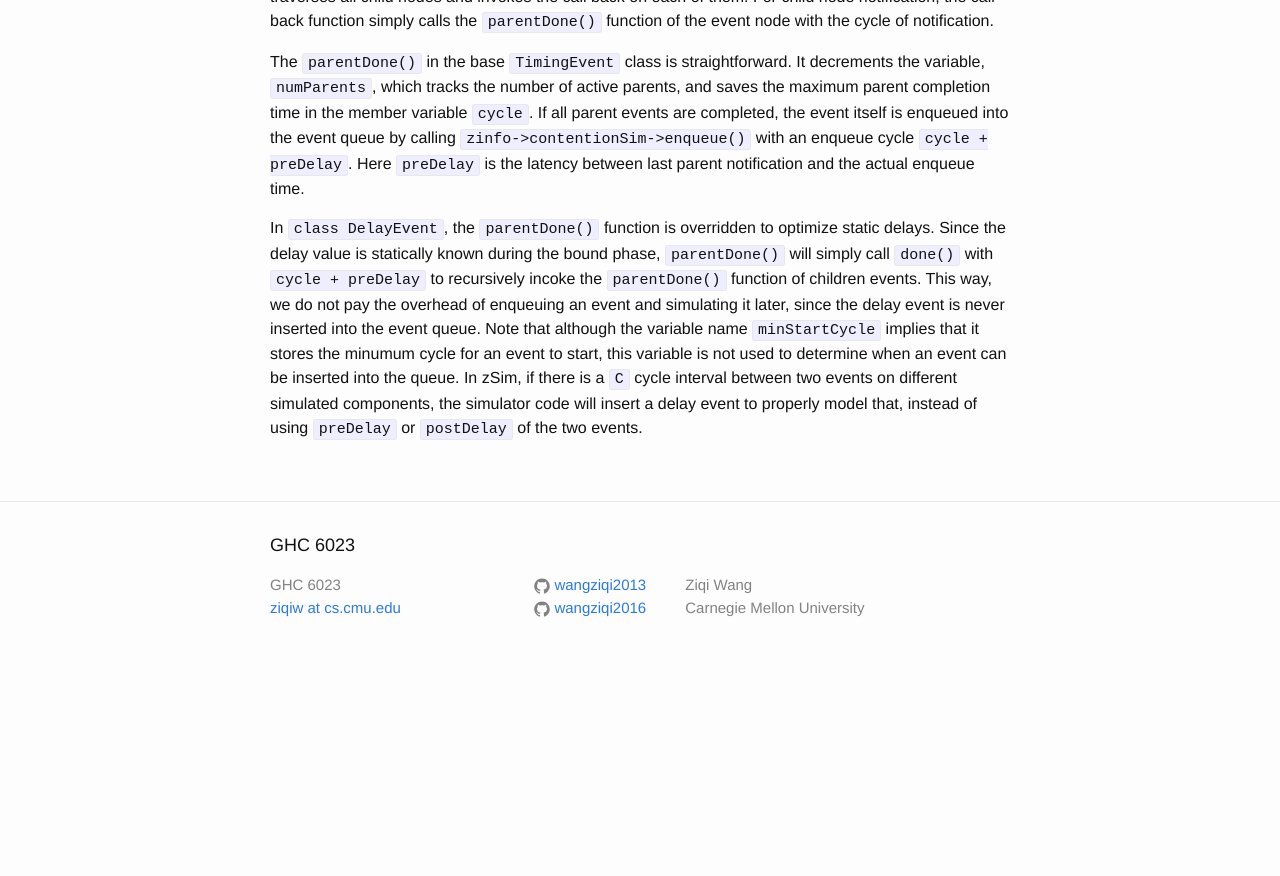
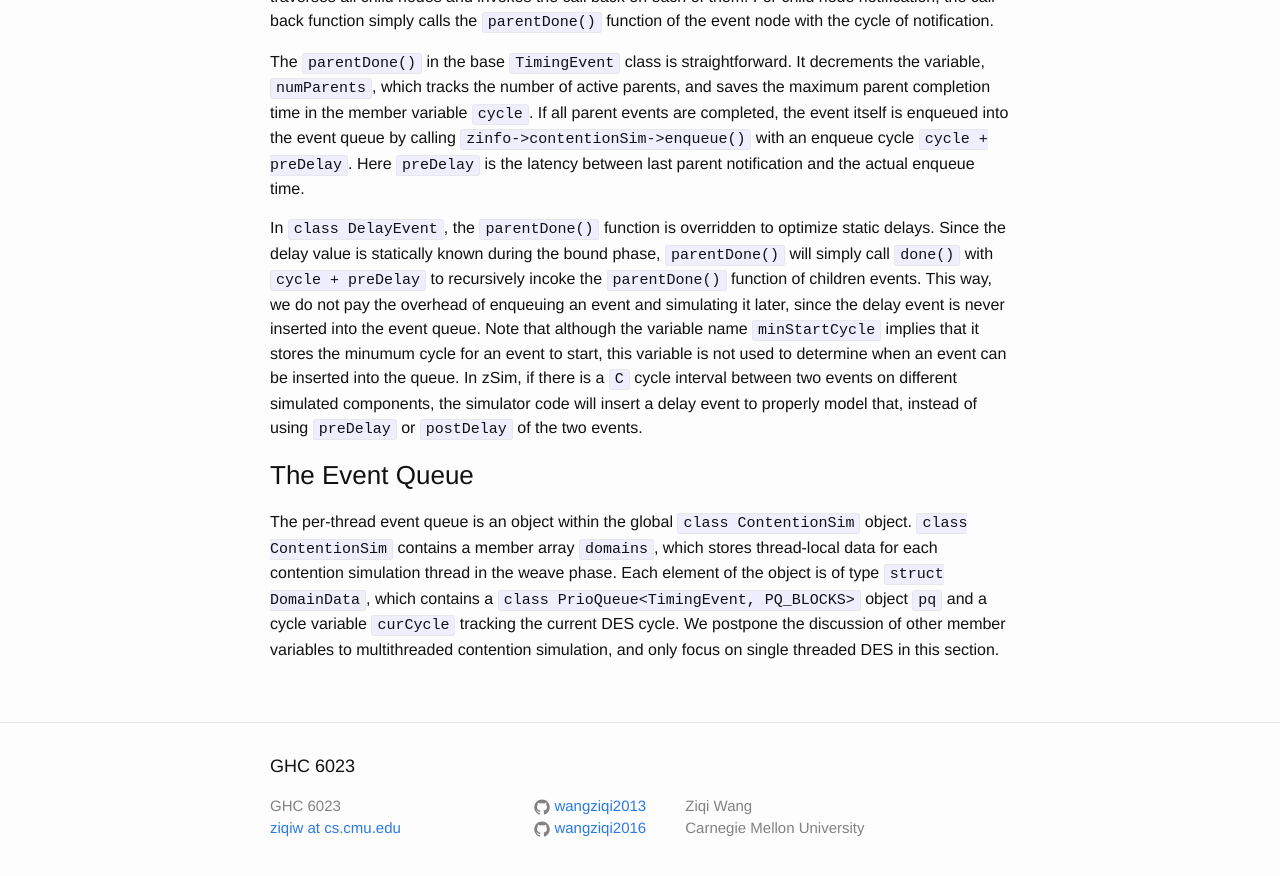
Before and after one commit to wangziqi2013/wangziqi2013.github.io, a Jekyll site: the page built from _posts/2019-01-22-understand-zsim-contention-sim.markdown, in a window 1280 px wide and 900 px high, scrolled down 5474 px. Shown: the top 876 px of the window. Built offline with Jekyll 4.4.1, drawn with Linux system fonts in a browser that asks for light colours; before the commit the page ends 6153 px from its top, so only the background shows below that.

Commit message:
Adding pq

```diff
--- a/_posts/2019-01-22-understand-zsim-contention-sim.markdown
+++ b/_posts/2019-01-22-understand-zsim-contention-sim.markdown
@@ -212,3 +212,11 @@ simulating it later, since the delay event is never inserted into the event queu
 when an event can be inserted into the queue. In zSim, if there is a `C` cycle interval between two events on different
 simulated components, the simulator code will insert a delay event to properly model that, instead of using `preDelay` or
 `postDelay` of the two events.
+
+### The Event Queue
+
+The per-thread event queue is an object within the global `class ContentionSim` object. `class ContentionSim` contains
+a member array `domains`, which stores thread-local data for each contention simulation thread in the weave phase.
+Each element of the object is of type `struct DomainData`, which contains a `class PrioQueue<TimingEvent, PQ_BLOCKS>`
+object `pq` and a cycle variable `curCycle` tracking the current DES cycle. We postpone the discussion of other member
+variables to multithreaded contention simulation, and only focus on single threaded DES in this section.
```
